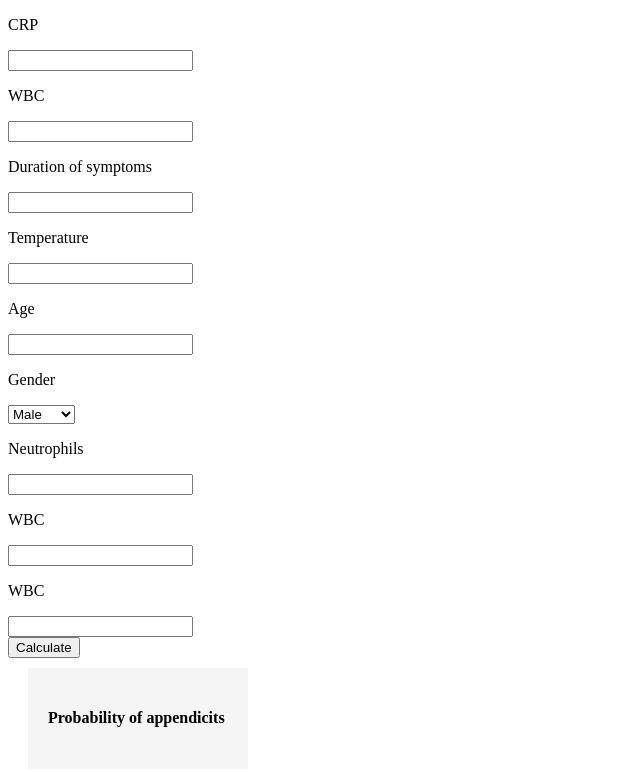
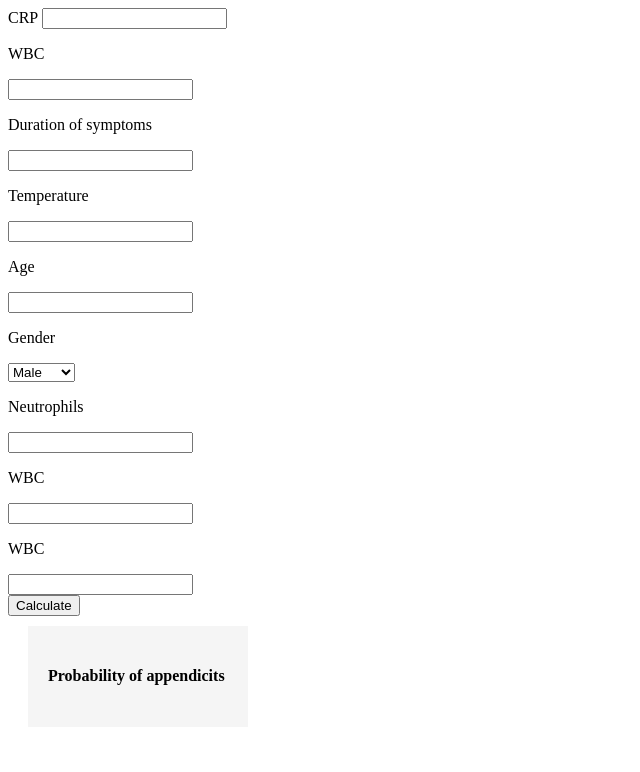
Before and after one commit to IceMedApp/appendicitis-probability, a plain HTML site: page index.html in a window 1280 px wide. Shown: the whole page, without its empty margins (0-640 px from the left). Drawn offline with Linux system fonts and the light colour scheme.

Commit message:
Update index.html

```diff
--- a/index.html
+++ b/index.html
@@ -7,7 +7,10 @@
 
 <body>
 <form onsubmit="return false">
-    <p>CRP</p><input id="crp" type="text"><br>
+    <div class="form-group">
+        <label for="crp">CRP</label>
+        <input id="crp" type="text">
+    </div>
     <p>WBC</p><input id="wbc" type="text"><br>
     <p>Duration of symptoms</p><input id="duration" type="text"><br>
     <p>Temperature</p><input id="temperature" type="text"><br>
```
